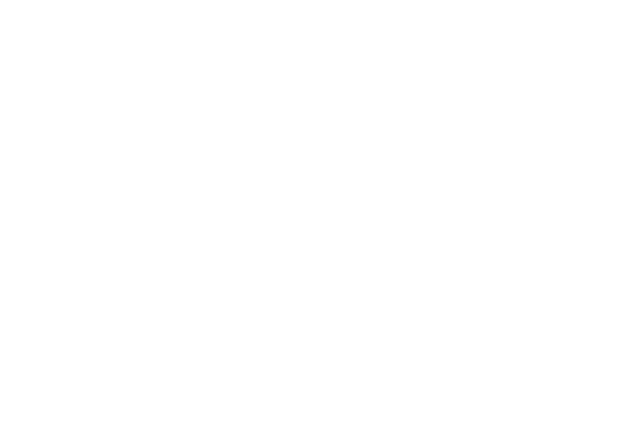
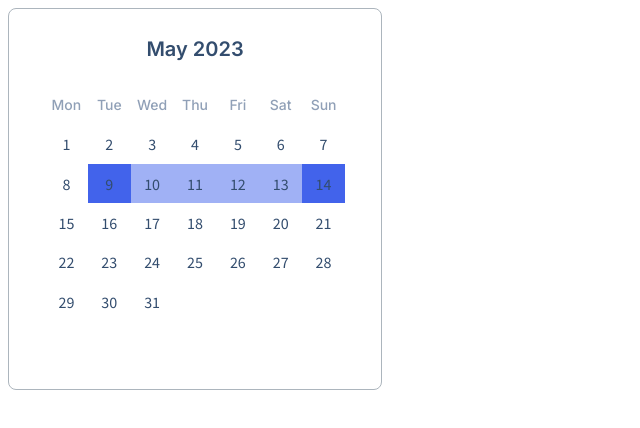
Before and after one commit to js-tasks-ru/htmlcss-20230411_alexander-lysyuk, a website: page 05-lection3/03-calendar/index.html in a window 1280 px wide. Shown: the whole page, without its empty margins (0-640 px from the left). Drawn offline with Linux system fonts and the light colour scheme.

Commit message:
Added calendar

```diff
--- a/05-lection3/03-calendar/calendar.css
+++ b/05-lection3/03-calendar/calendar.css
@@ -0,0 +1,62 @@
+.calendar {
+    width: 300px;
+    border: 1px solid #ACB5BD;
+    text-align: center;
+    border-radius: 8px;
+    padding: 28px 36px;
+  }
+
+  .calendar__wrapper {
+    padding-bottom: 100%;
+    position: relative;
+  }
+
+  .calendar__inner {
+    position: absolute;
+    top: 0;
+    left: 0;
+    right: 0;
+    bottom: 0;
+    padding-top: 24px;
+    display: grid;
+    grid-template-columns: repeat(7, 1fr);
+    grid-template-rows: repeat(7, 1fr);
+  }
+
+  .calendar__title {
+    font-family: 'Inter';
+    font-style: normal;
+    font-weight: 600;
+    font-size: 20px;
+    line-height: 24px;
+    color: #334D6E;
+  }
+
+  .calendar__item {
+    display: flex;
+    align-items: center;
+    justify-content: center;
+    font-family: 'Source Sans Pro';
+    font-style: normal;
+    font-weight: 400;
+    font-size: 16px;
+    line-height: 20px;
+    color: #334D6E;
+  }
+
+  .calendar__item_weekday {
+    font-family: 'Inter';
+    font-style: normal;
+    font-weight: 400;
+    font-size: 14px;
+    line-height: 20px;
+    color: #90A0B7;
+  }
+
+  .calendar__item_active {
+    background-color: #4263EB;
+  }
+
+  .calendar__item_between-active {
+    background-color: #A0B1F5;
+  }
--- a/05-lection3/03-calendar/index.html
+++ b/05-lection3/03-calendar/index.html
@@ -7,6 +7,51 @@
         <title>Calendar</title>
     </head>
     <body>
+        <div class="calendar">
+            <div class="calendar__title">May 2023</div>
+            <div class="calendar__wrapper">
+             <div class="calendar__inner">
+                <span class="calendar__item calendar__item_weekday">Mon</span>
+                <span class="calendar__item calendar__item_weekday">Tue</span>
+                <span class="calendar__item calendar__item_weekday">Wed</span>
+                <span class="calendar__item calendar__item_weekday">Thu</span>
+                <span class="calendar__item calendar__item_weekday">Fri</span>
+                <span class="calendar__item calendar__item_weekday">Sat</span>
+                <span class="calendar__item calendar__item_weekday">Sun</span>
+                <span class="calendar__item">1</span>
+                <span class="calendar__item">2</span>
+                <span class="calendar__item">3</span>
+                <span class="calendar__item">4</span>
+                <span class="calendar__item">5</span>
+                <span class="calendar__item">6</span>
+                <span class="calendar__item">7</span>
+                <span class="calendar__item">8</span>
+                <span class="calendar__item calendar__item_active">9</span>
+                <span class="calendar__item calendar__item_between-active">10</span>
+                <span class="calendar__item calendar__item_between-active">11</span>
+                <span class="calendar__item calendar__item_between-active">12</span>
+                <span class="calendar__item calendar__item_between-active">13</span>
+                <span class="calendar__item calendar__item_active">14</span>
+                <span class="calendar__item">15</span>
+                <span class="calendar__item">16</span>
+                <span class="calendar__item">17</span>
+                <span class="calendar__item">18</span>
+                <span class="calendar__item">19</span>
+                <span class="calendar__item">20</span>
+                <span class="calendar__item">21</span>
+                <span class="calendar__item">22</span>
+                <span class="calendar__item">23</span>
+                <span class="calendar__item">24</span>
+                <span class="calendar__item">25</span>
+                <span class="calendar__item">26</span>
+                <span class="calendar__item">27</span>
+                <span class="calendar__item">28</span>
+                <span class="calendar__item">29</span>
+                <span class="calendar__item">30</span>
+                <span class="calendar__item">31</span>
+             </div>
+            </div>
 
+          </div>
     </body>
 </html>
--- a/assets/fonts/fonts.css
+++ b/assets/fonts/fonts.css
@@ -1 +1,2 @@
 @import url('https://fonts.googleapis.com/css2?family=Roboto:ital,wght@0,100;0,300;0,400;0,500;0,700;0,900;1,100;1,300;1,400;1,500;1,700;1,900&display=swap');
+@import url('https://fonts.googleapis.com/css2?family=Inter:wght@100;200;300;500;600;700;800;900&family=Source+Sans+Pro:wght@200;400&display=swap');
```
